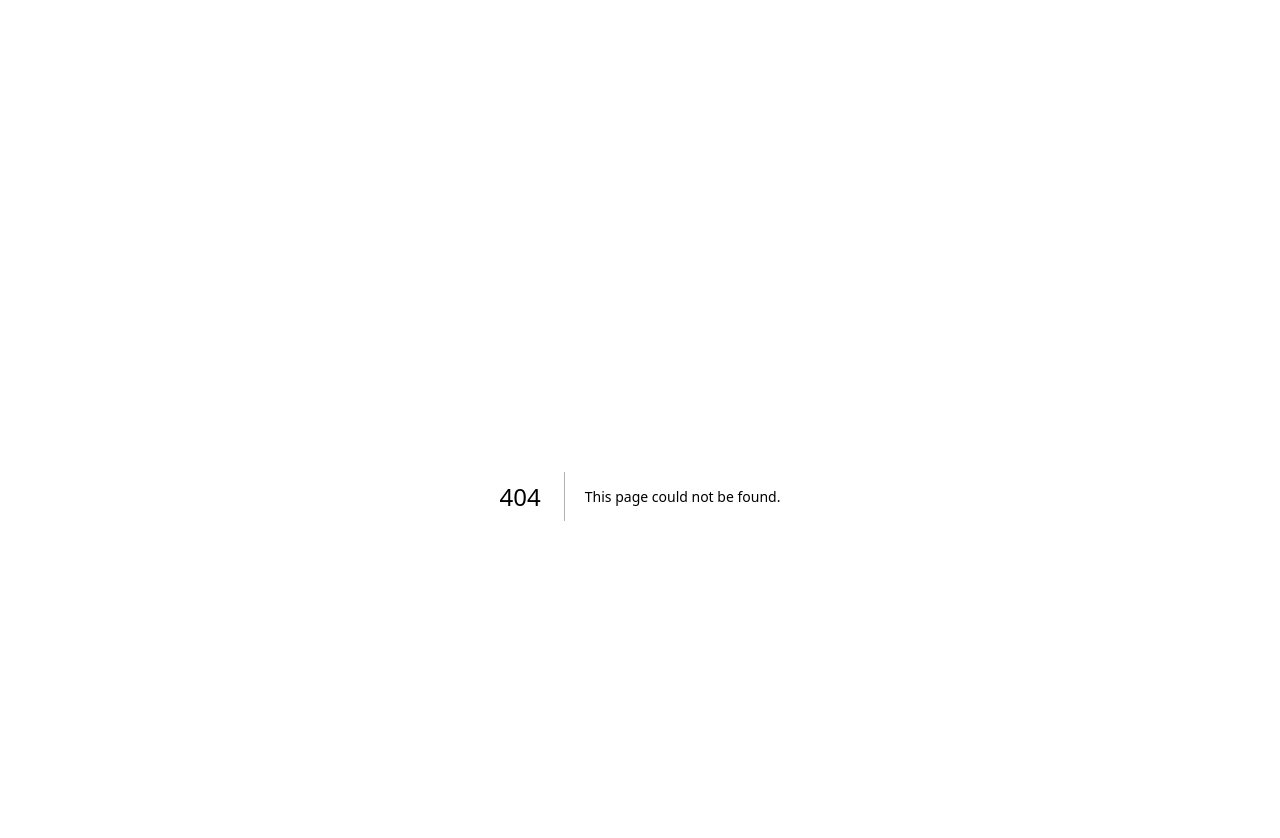
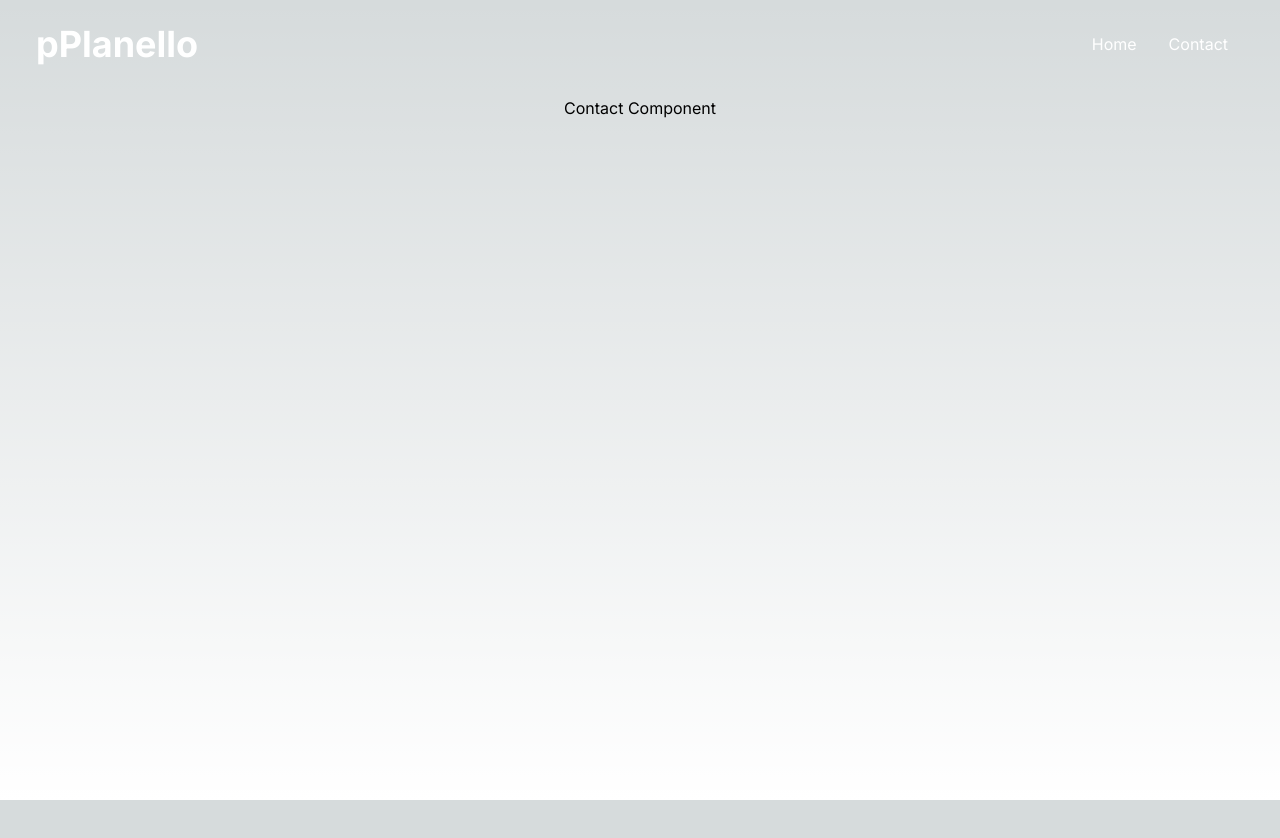
Before and after one commit to pPlanello/portfolio, a Next.js app: page /contact in a window 1280 px wide. Before the commit this address had no page. Shown: the top 838 px of the page. After the commit the page ends 800 px from the top, so only its background shows below. Built offline with nearby package versions, Linux system fonts and the light colour scheme.

Commit message:
Add first page component

```diff
--- a/package.json
+++ b/package.json
@@ -1,6 +1,6 @@
 {
 	"name": "portfolio",
-	"version": "0.2.0",
+	"version": "0.2.2",
 	"private": true,
 	"scripts": {
 		"dev": "next dev",
--- /dev/null
+++ b/src/app/contact/page.tsx
@@ -0,0 +1,3 @@
+export default function ContactPage() {
+	return <p>Contact Component</p>
+}
--- a/src/components/NavBar/NavBar.tsx
+++ b/src/components/NavBar/NavBar.tsx
@@ -3,7 +3,10 @@ import Link from 'next/link'
 import React, { useState } from 'react'
 import { AiOutlineMenu, AiOutlineClose } from 'react-icons/ai'
 
-const navigation = [{ id: 1, title: 'Home', link: '/' }]
+const navigation = [
+	{ id: 1, title: 'Home', link: '/' },
+	{ id: 5, title: 'Contact', link: '/contact' },
+]
 
 export default function Navbar(): JSX.Element {
 	const [nav, setNav] = useState(false)
```
